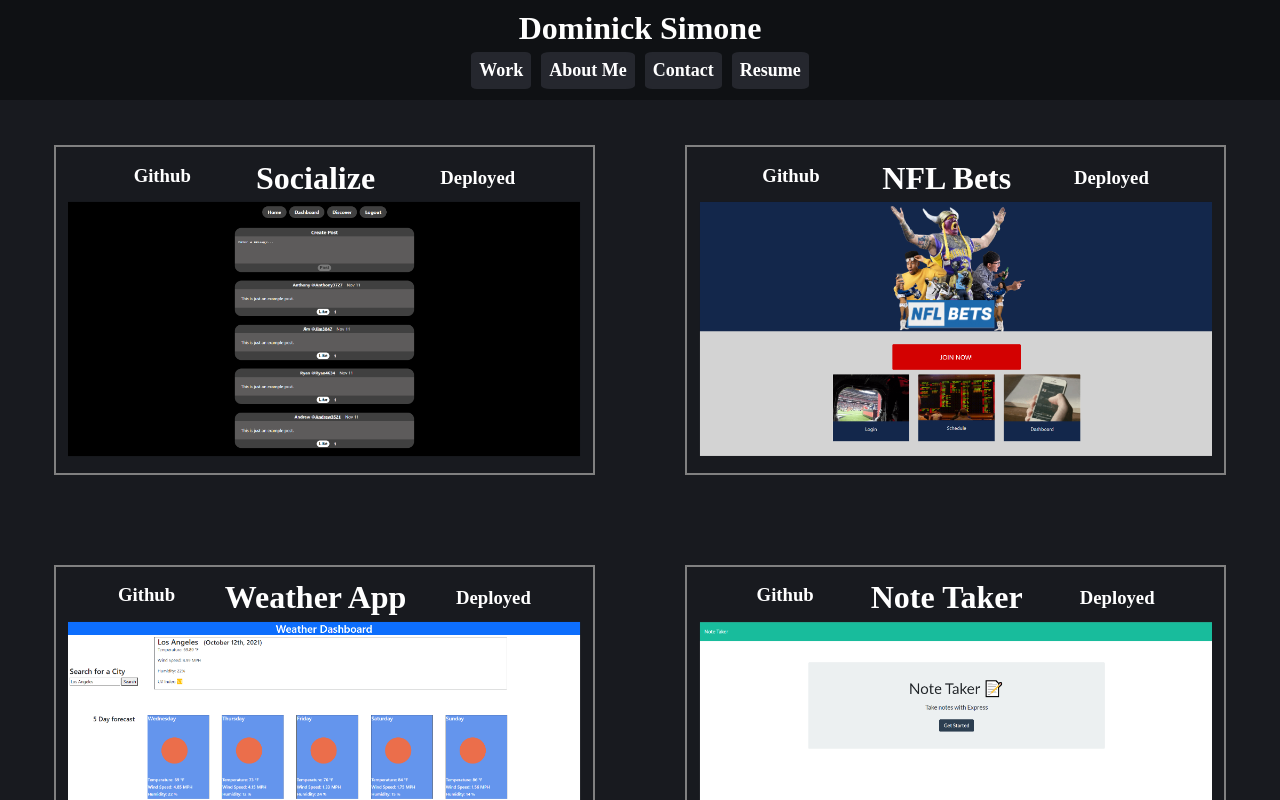
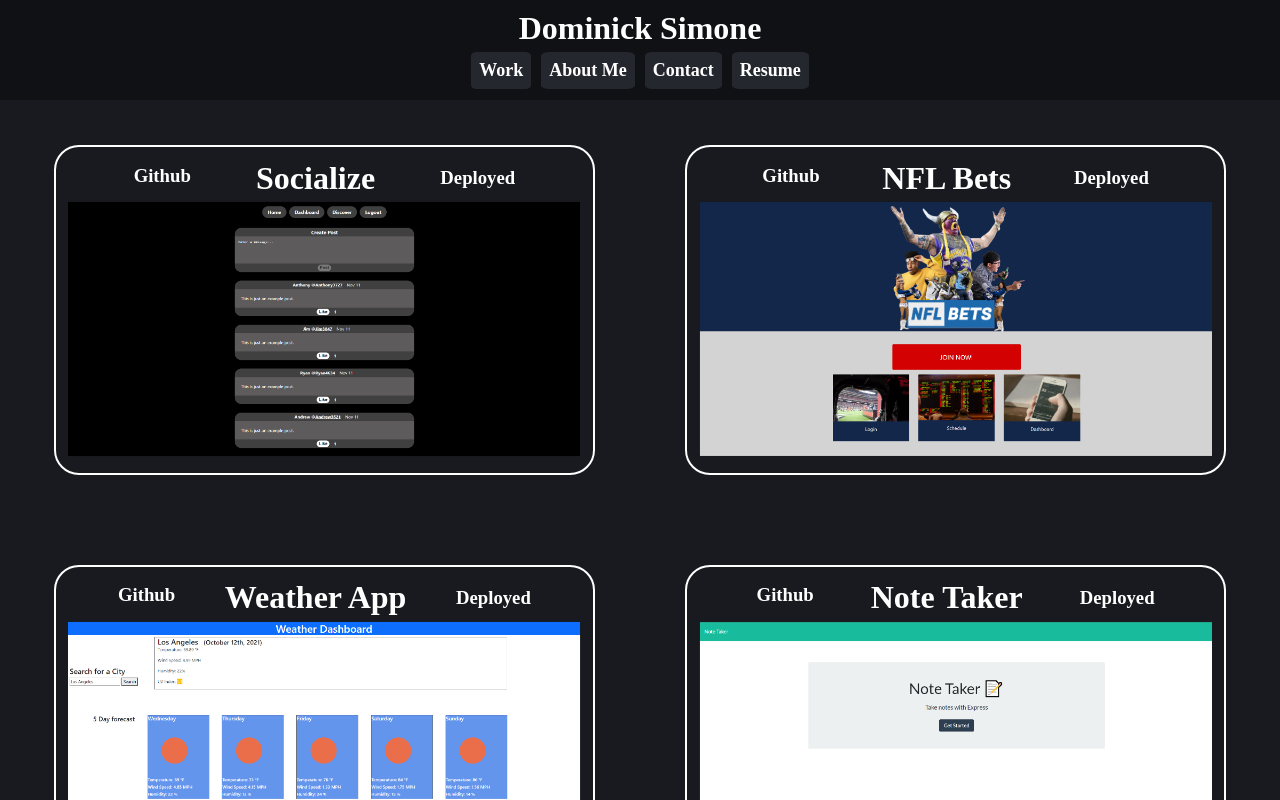
Before and after one commit to Dominick-Simone/React-Portfolio, a React (Create React App) app: page / in a window 1280 px wide. Shown: the top 800 px of the page. Built offline with nearby package versions, Linux system fonts and the light colour scheme.

Commit message:
adding styling

```diff
--- a/src/styles/aboutme.css
+++ b/src/styles/aboutme.css
@@ -1,8 +1,6 @@
 .about {
     display: flex;
     background-color: #181a1f;
-    flex-direction: row;
-    justify-content: center;
     padding-top: 25px;
     width: clamp(100px, 50%, 50%)
 }
@@ -13,7 +11,9 @@
 }
 .aboutBorder {
     flex: 1;
-    border: 2px solid white
+    border: 2px solid white;
+    border-radius: 25px;
+    margin: 2%;
 }
 .aboutText {
     color: white;
--- a/src/styles/project.css
+++ b/src/styles/project.css
@@ -2,7 +2,8 @@
   height: 40%;
   width: 40%;
   margin: 3.5%;
-  border: 2px solid grey;
+  border: 2px solid white;
+  border-radius: 25px;
   padding: 1%;
 
 }
```
